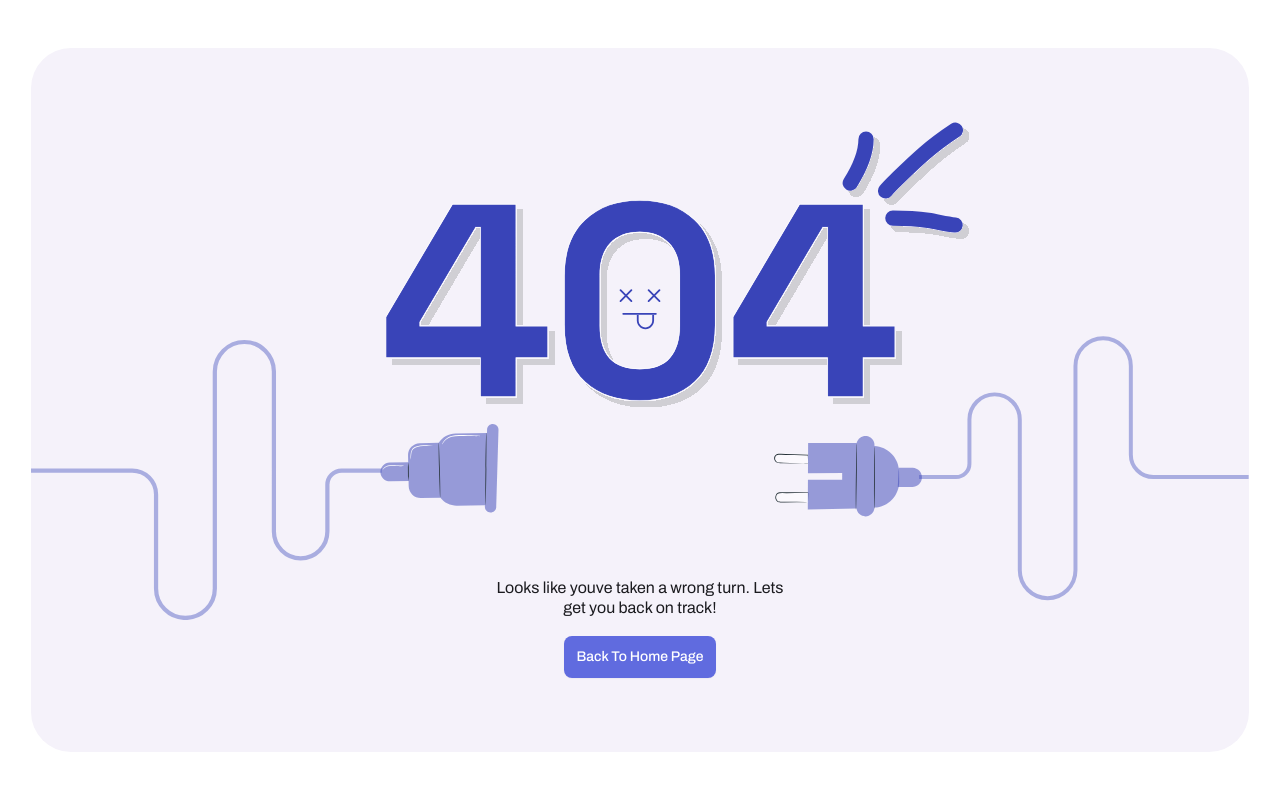
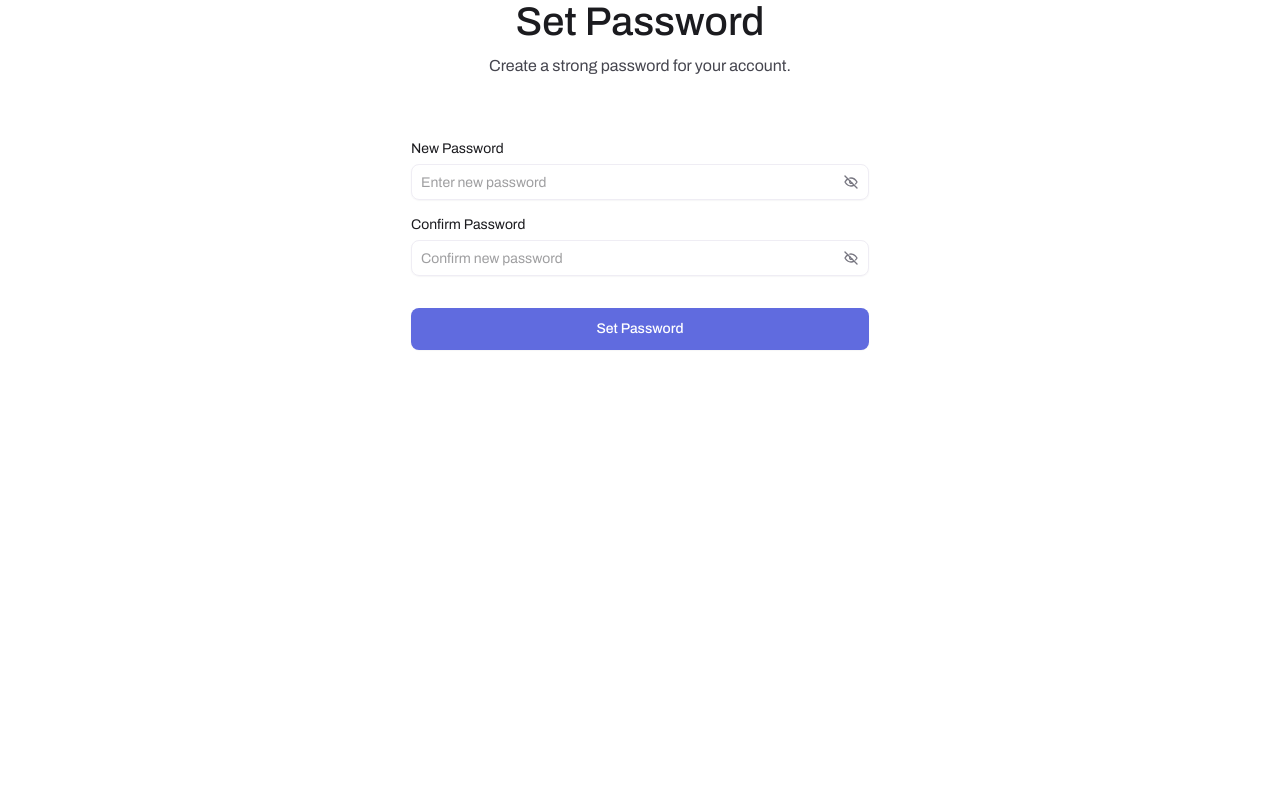
Before and after one commit to Sumit-udhani/crm_property_platform, a Next.js app in the folder frontend/saasable-ui/admin/nextjs/: page /set-password in a window 1280 px wide. Before the commit this address had no page. Shown: the top 790 px of the page. Built offline with nearby package versions, Linux system fonts and the light colour scheme; no server answers; what @mui/material-nextjs would draw is missing.

Commit message:
Added set-password page in ui and called ap of set-password

```diff
--- /dev/null
+++ b/frontend/saasable-ui/admin/nextjs/src/app/set-password/page.jsx
@@ -0,0 +1,8 @@
+// @next
+import dynamic from 'next/dynamic';
+
+const AuthSetPassword = dynamic(() => import('@/views/auth/set-password'));
+
+export default function SetPasswordPage() {
+  return <AuthSetPassword />;
+}
--- /dev/null
+++ b/frontend/saasable-ui/admin/nextjs/src/sections/auth/AuthSetPassword.jsx
@@ -0,0 +1,160 @@
+'use client';
+import PropTypes from 'prop-types';
+
+
+import { useRouter, useSearchParams } from 'next/navigation';
+import { useState } from 'react';
+
+
+import { useTheme } from '@mui/material/styles';
+import Alert from '@mui/material/Alert';
+import Button from '@mui/material/Button';
+import CircularProgress from '@mui/material/CircularProgress';
+import FormHelperText from '@mui/material/FormHelperText';
+import InputAdornment from '@mui/material/InputAdornment';
+import InputLabel from '@mui/material/InputLabel';
+import OutlinedInput from '@mui/material/OutlinedInput';
+import Stack from '@mui/material/Stack';
+import Box from '@mui/material/Box';
+
+import { APP_DEFAULT_PATH } from '@/config';
+
+import { useForm } from 'react-hook-form';
+import { useSnackbar } from 'notistack';
+
+
+import authService from '@/services/auth.service';
+
+import { IconEye, IconEyeOff } from '@tabler/icons-react';
+
+export default function AuthSetPassword({ inputSx }) {
+  const router = useRouter();
+  const searchParams = useSearchParams();
+  const theme = useTheme();
+  const { enqueueSnackbar } = useSnackbar();
+
+  const token = searchParams.get('token')
+
+  const [isPasswordVisible, setIsPasswordVisible] = useState(false)
+  const [isConfirmVisible, setIsConfirmVisible] = useState(false)
+  const [isProcessing, setIsProcessing] = useState(false)
+  const [formError, setFormError] = useState('')
+
+  const {
+    register,
+    handleSubmit,
+    watch,
+    formState: { errors }
+  } = useForm()
+
+  const password = watch('password')
+
+  const onSubmit = async (formData) => {
+    setIsProcessing(true)
+    setFormError('')
+
+    if (!token) {
+      setFormError('Invalid or missing token. Please use the link from your email.')
+      setIsProcessing(false)
+      return
+    }
+
+    try {
+      const response = await authService.setPassword(token, formData.password, formData.confirmPassword)
+
+      if (response.success) {
+
+        localStorage.setItem('passwordSetSuccess', 'true')
+        router.push(APP_DEFAULT_PATH)
+      }
+
+    } catch (error) {
+      const message = error?.response?.data?.message || 'Something went wrong. Please try again.'
+      setFormError(message)
+    } finally {
+      setIsProcessing(false)
+    }
+  }
+
+  const commonIconProps = { size: 16, color: theme.vars.palette.grey[700] }
+
+  return (
+    <form onSubmit={handleSubmit(onSubmit)}>
+      <Stack gap={2}>
+
+        {/* Password */}
+        <Box>
+          <InputLabel>New Password</InputLabel>
+          <OutlinedInput
+            {...register('password', {
+              required: 'Password is required',
+              minLength: { value: 6, message: 'Password must be at least 6 characters' }
+            })}
+            type={isPasswordVisible ? 'text' : 'password'}
+            placeholder="Enter new password"
+            fullWidth
+            error={Boolean(errors.password)}
+            endAdornment={
+              <InputAdornment
+                position="end"
+                sx={{ cursor: 'pointer' }}
+                onClick={() => setIsPasswordVisible(!isPasswordVisible)}
+              >
+                {isPasswordVisible ? <IconEye {...commonIconProps} /> : <IconEyeOff {...commonIconProps} />}
+              </InputAdornment>
+            }
+            sx={inputSx}
+          />
+          {errors.password?.message && <FormHelperText error>{errors.password.message}</FormHelperText>}
+        </Box>
+
+        {/* Confirm Password */}
+        <Box>
+          <InputLabel>Confirm Password</InputLabel>
+          <OutlinedInput
+            {...register('confirmPassword', {
+              required: 'Please confirm your password',
+              validate: (value) => value === password || 'Passwords do not match'
+            })}
+            type={isConfirmVisible ? 'text' : 'password'}
+            placeholder="Confirm new password"
+            fullWidth
+            error={Boolean(errors.confirmPassword)}
+            endAdornment={
+              <InputAdornment
+                position="end"
+                sx={{ cursor: 'pointer' }}
+                onClick={() => setIsConfirmVisible(!isConfirmVisible)}
+              >
+                {isConfirmVisible ? <IconEye {...commonIconProps} /> : <IconEyeOff {...commonIconProps} />}
+              </InputAdornment>
+            }
+            sx={inputSx}
+          />
+          {errors.confirmPassword?.message && <FormHelperText error>{errors.confirmPassword.message}</FormHelperText>}
+        </Box>
+
+      </Stack>
+
+      <Button
+        type="submit"
+        color="primary"
+        variant="contained"
+        fullWidth
+        disabled={isProcessing}
+        endIcon={isProcessing && <CircularProgress color="secondary" size={16} />}
+        sx={{ minWidth: 120, mt: { xs: 1, sm: 4 }, '& .MuiButton-endIcon': { ml: 1 } }}
+      >
+        Set Password
+      </Button>
+
+      {formError && (
+        <Alert sx={{ mt: 2 }} severity="error" variant="filled" icon={false}>
+          {formError}
+        </Alert>
+      )}
+    </form>
+  )
+}
+
+AuthSetPassword.propTypes = { inputSx: PropTypes.any }
--- a/frontend/saasable-ui/admin/nextjs/src/services/auth.service.js
+++ b/frontend/saasable-ui/admin/nextjs/src/services/auth.service.js
@@ -23,8 +23,17 @@ logout: async () => {
   }
 
   return response.data
-}
+},
 
+
+setPassword: async (token, password, confirmPassword) => {
+    const response = await axiosInstance.post('/auth/set-password', {
+      token,
+      password,
+      confirmPassword
+    })
+    return response.data
+  }
 }
 
 export default authService
--- /dev/null
+++ b/frontend/saasable-ui/admin/nextjs/src/views/auth/set-password.jsx
@@ -0,0 +1,24 @@
+// @mui
+import Stack from '@mui/material/Stack';
+import Typography from '@mui/material/Typography';
+import Box from '@mui/material/Box';
+
+
+import AuthSetPassword from '@/sections/auth/AuthSetPassword';
+
+export default function SetPassword() {
+  return (
+    <Stack sx={{ height: 1, alignItems: 'center', justifyContent: 'space-between', gap: 3 }}>
+      <Box sx={{ width: 1, maxWidth: 458 }}>
+        <Stack sx={{ gap: { xs: 1, sm: 1.5 }, textAlign: 'center', mb: { xs: 3, sm: 8 } }}>
+          <Typography variant="h1">Set Password</Typography>
+          <Typography variant="body1" color="text.secondary">
+            Create a strong password for your account.
+          </Typography>
+        </Stack>
+
+        <AuthSetPassword />
+      </Box>
+    </Stack>
+  )
+}
```
Also changed, not shown: frontend/saasable-ui/admin/nextjs/src/sections/auth/AuthLogin.jsx (+15 -2 lines), 1 other file (tests, documents, lock files or other folders).
